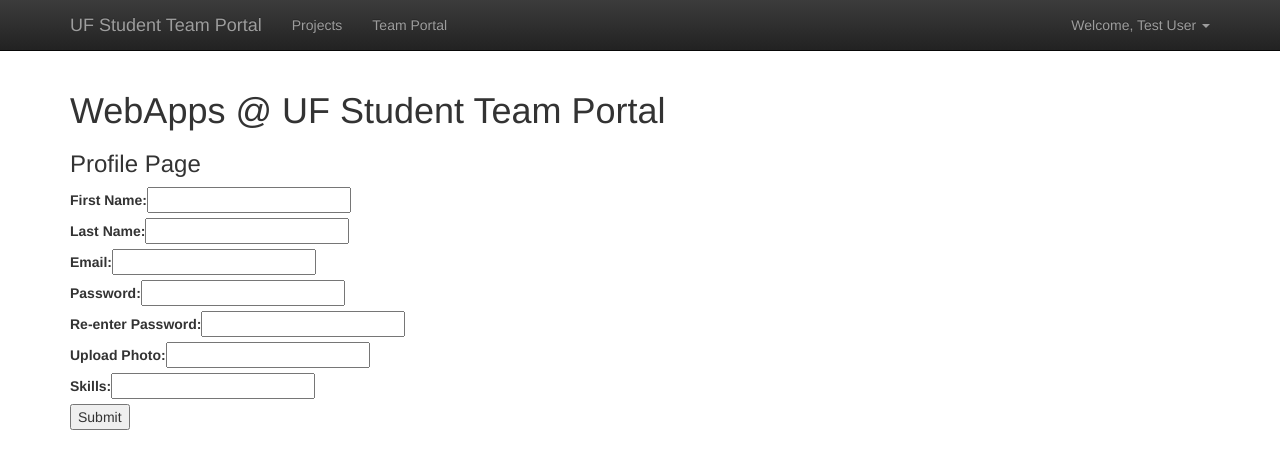
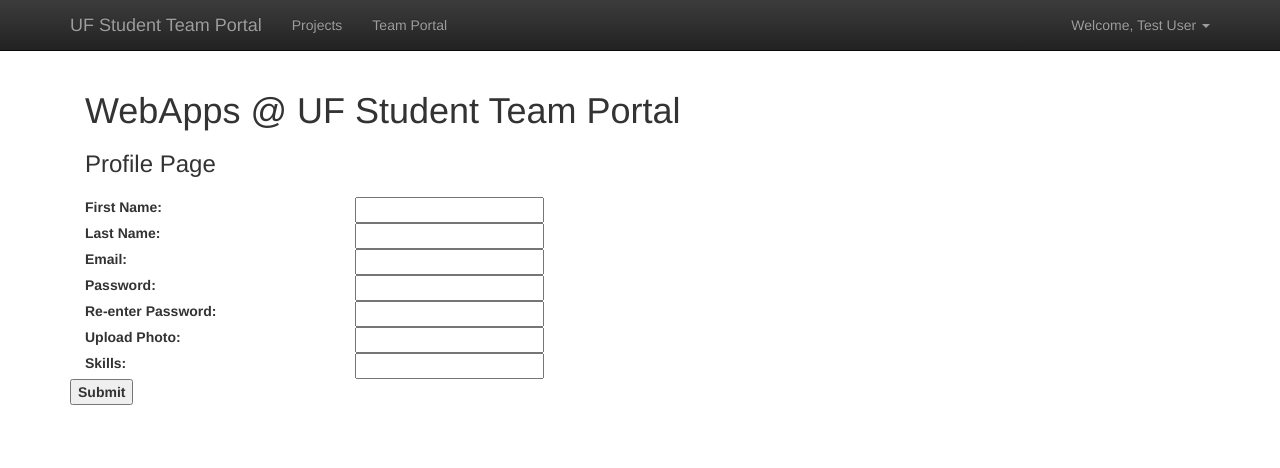
Before and after one commit to GroupACEN3031/Sprint1, a React (Create React App) app in the folder client/: page /Profile in a window 1280 px wide. Shown: the top 468 px of the page. Built offline with nearby package versions, Linux system fonts and the light colour scheme.

Commit message:
edited Profile.js to allow nicer UI
Columns separate the label from the input.

```diff
--- a/client/src/pages/Profile/Profile.js
+++ b/client/src/pages/Profile/Profile.js
@@ -1,57 +1,62 @@
 import React from "react";
 import {Container } from "../../components/Grid";
-import {Col,Row} from "react-bootstrap";
+import Jumbotron from "../../components/Jumbotron";
+import {Col,Row,Grid,Navbar,Nav,NavItem,NavDropdown,MenuItem} from "react-bootstrap";
 
 const Profile = () =>
   <Container fluid>
+      <h1>WebApps @ UF Student Team Portal</h1>
+      <h3>Profile Page</h3>
+      <h3></h3>
       <Row>
       <Col size="md-10">
-        <h1>WebApps @ UF Student Team Portal</h1>
-        <h3>Profile Page</h3>
+
         <form>
-          <label>
+          <label for="firstName" class="col-sm-3 col-form-label">
             First Name:
+          </label>
             <input type="text" name="name" />
+        </form>
+        <form>
+          <label for="lastName" class="col-sm-3 col-form-label">
+            Last Name:
           </label>
+            <input type="text" last="lastname" />
+        </form>
+        <form>
+          <label for="email" class="col-sm-3 col-form-label">
+            Email:
+         </label>
+            <input type="text" email="email" />
+        </form>
+        <form>
+          <label for="password" class="col-sm-3 col-form-label">
+            Password:
+          </label>
+            <input type="text" password="password" />
+        </form>
+        <form>
+          <label for="password2" class="col-sm-3 col-form-label">
+            Re-enter Password:
+          </label>
+            <input type="text" last="password2" />
+        </form>
+        <form>
+          <label for="photo" class="col-sm-3 col-form-label">
+            Upload Photo:
+          </label>
+            <input type="text" last="photo" />
+        </form>
+        <form>
+          <label for="skills" class="col-sm-3 col-form-label">
+            Skills:
+          </label>
+            <input type="text" last="skills" />
         </form>
         <form>
           <label>
-            Last Name:
-            <input type="text" last="lastname" />
+            <input type="submit" value="Submit" />
           </label>
-        </form>
-        <form>
-        <label>
-            Email:
-            <input type="text" email="email" />
-          </label>
-        </form>
-        <form>
-        <label>
-            Password:
-            <input type="text" password="password" />
-          </label>
-        </form>
-        <form>
-        <label>
-            Re-enter Password:
-            <input type="text" last="password2" />
-          </label>
-        </form>
-        <form>
-        <label>
-            Upload Photo:
-            <input type="text" last="photo" />
-          </label>
-        </form>
-        <form>
-        <label>
-            Skills:
-            <input type="text" last="skills" />
-          </label>
-        </form>
-        <form>
-        <input type="submit" value="Submit" />
         </form>
       </Col>
     </Row>
```
Lines whose indentation alone changed are shown as unchanged.
